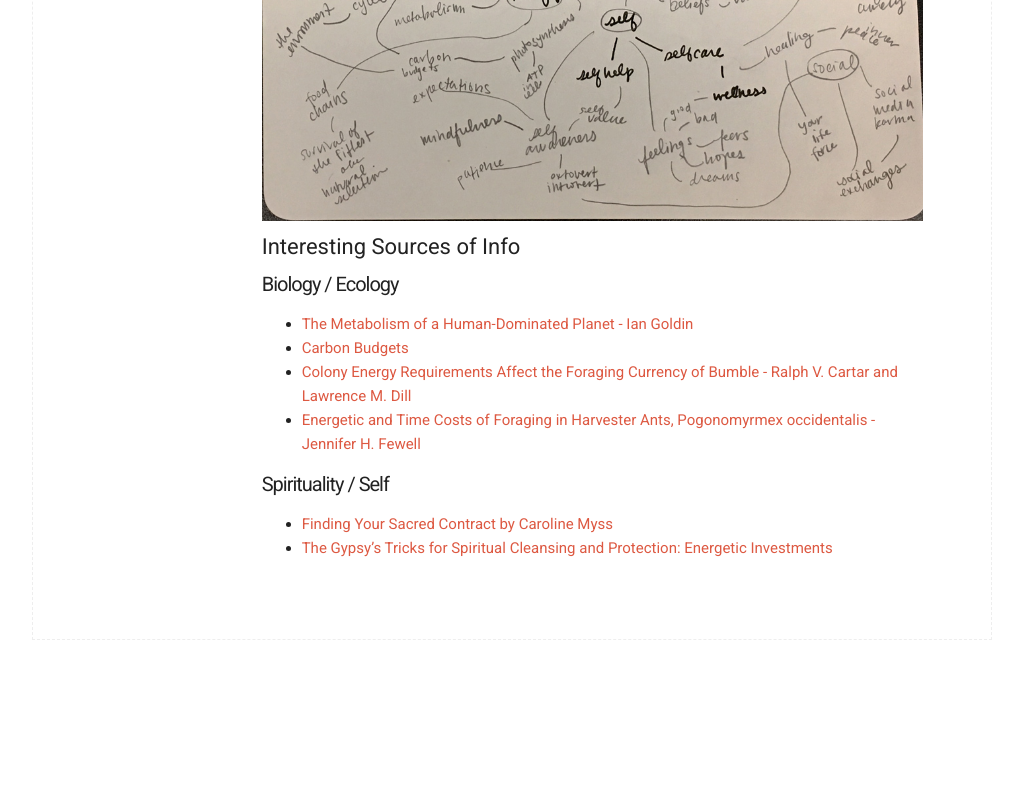
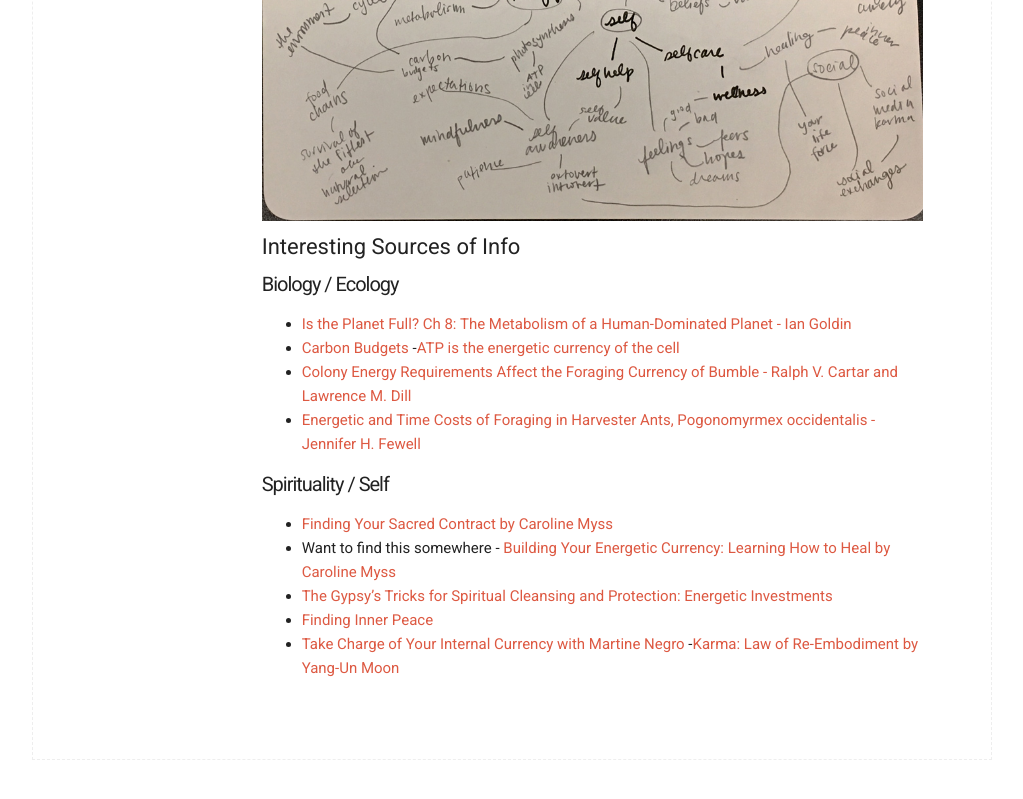
Before and after one commit to bevchou/bevchou.github.io, a Jekyll site: the page built from _posts/2018-09-21-a-broad-overview-of-energetic-currency.md, in a window 1280 px wide and 900 px high, scrolled down 1104 px. Shown: the top 799 px of the window, without its empty margins (128-1151 px from the left). Built offline with Jekyll 4.4.1, drawn with Linux system fonts in a browser that asks for light colours; comment, search, counter and statistics services are not loaded.

Commit message:
add links from allll my OPEN TABS

```diff
--- a/_posts/2018-09-21-a-broad-overview-of-energetic-currency.md
+++ b/_posts/2018-09-21-a-broad-overview-of-energetic-currency.md
@@ -27,11 +27,16 @@ Energetic currency doesn't seem to be a officially defined term, so I'm very cur
 ## Interesting Sources of Info
 
 ### Biology / Ecology
-- [The Metabolism of a Human-Dominated Planet - Ian Goldin](https://books.google.com/books?id=q1PwAwAAQBAJ&pg=PT136&lpg=PT136&dq=%22energetic+currency%22&source=bl&ots=5Y1Mv9VZYR&sig=M2KnRTzK1iWyr0vXH1JijOyPdTo&hl=en&sa=X&ved=2ahUKEwiK4-uEzsrdAhWoUt8KHefnAWY4FBDoATADegQIBhAB#v=onepage&q=%22energetic%20currency%22&f=false)
+- [Is the Planet Full? Ch 8: The Metabolism of a Human-Dominated Planet - Ian Goldin](https://books.google.com/books?id=q1PwAwAAQBAJ&pg=PT136&lpg=PT136&dq=%22energetic+currency%22&source=bl&ots=5Y1Mv9VZYR&sig=M2KnRTzK1iWyr0vXH1JijOyPdTo&hl=en&sa=X&ved=2ahUKEwiK4-uEzsrdAhWoUt8KHefnAWY4FBDoATADegQIBhAB#v=onepage&q=%22energetic%20currency%22&f=false)
 - [Carbon Budgets](http://biology.kenyon.edu/courses/biol229/CarbonBudget1.pdf)
+-[ATP is the energetic currency of the cell](https://books.google.com/books?id=AtsqDQAAQBAJ&pg=PA57&dq=%22energetic+currency%22&hl=en&sa=X&ved=0ahUKEwiYrJXVzMrdAhUphuAKHRr8BswQ6AEIMzAC#v=onepage&q=%22energetic%20currency%22&f=false)
 - [Colony Energy Requirements Affect the Foraging Currency of Bumble  - Ralph V. Cartar and Lawrence M. Dill](https://www.jstor.org/stable/4600492)
 - [Energetic and Time Costs of Foraging in Harvester Ants, Pogonomyrmex occidentalis - Jennifer H. Fewell](https://www.jstor.org/stable/4600169)
 
 ### Spirituality / Self
 - [Finding Your Sacred Contract by Caroline Myss](http://www.worldcat.org/oclc/880949042)
+- Want to find this somewhere - [Building Your Energetic Currency: Learning How to Heal by Caroline Myss](https://www.abebooks.com/9781559821476/Building-Energetic-Currency-Learning-Heal-1559821477/plp)
 - [The Gypsy’s Tricks for Spiritual Cleansing and Protection: Energetic Investments](https://shaheenmiroinsights.com/the-gypsys-tricks-for-spiritual-cleansing-and-protection-energetic-investments/)
+- [Finding Inner Peace](https://energeticsynthesis.com/index.php/finding-inner-peace)
+- [Take Charge of Your Internal Currency with Martine Negro](https://radiopublic.com/spiritual-entrepreneur-WxDzl3/ep/s1!71824)
+-[Karma: Law of Re-Embodiment by Yang-Un Moon](https://books.google.com/books?id=F5Q_BAAAQBAJ&pg=PA35&lpg=PA35&dq=%22energetic+currency%22&source=bl&ots=Bd1mPJ-_rj&sig=rw-rv1fvvCYmRF6LEGl8S4JXdH0&hl=en&sa=X&ved=2ahUKEwiK4-uEzsrdAhWoUt8KHefnAWY4FBDoATAAegQICRAB#v=onepage&q=%22energetic%20currency%22&f=false)
```
